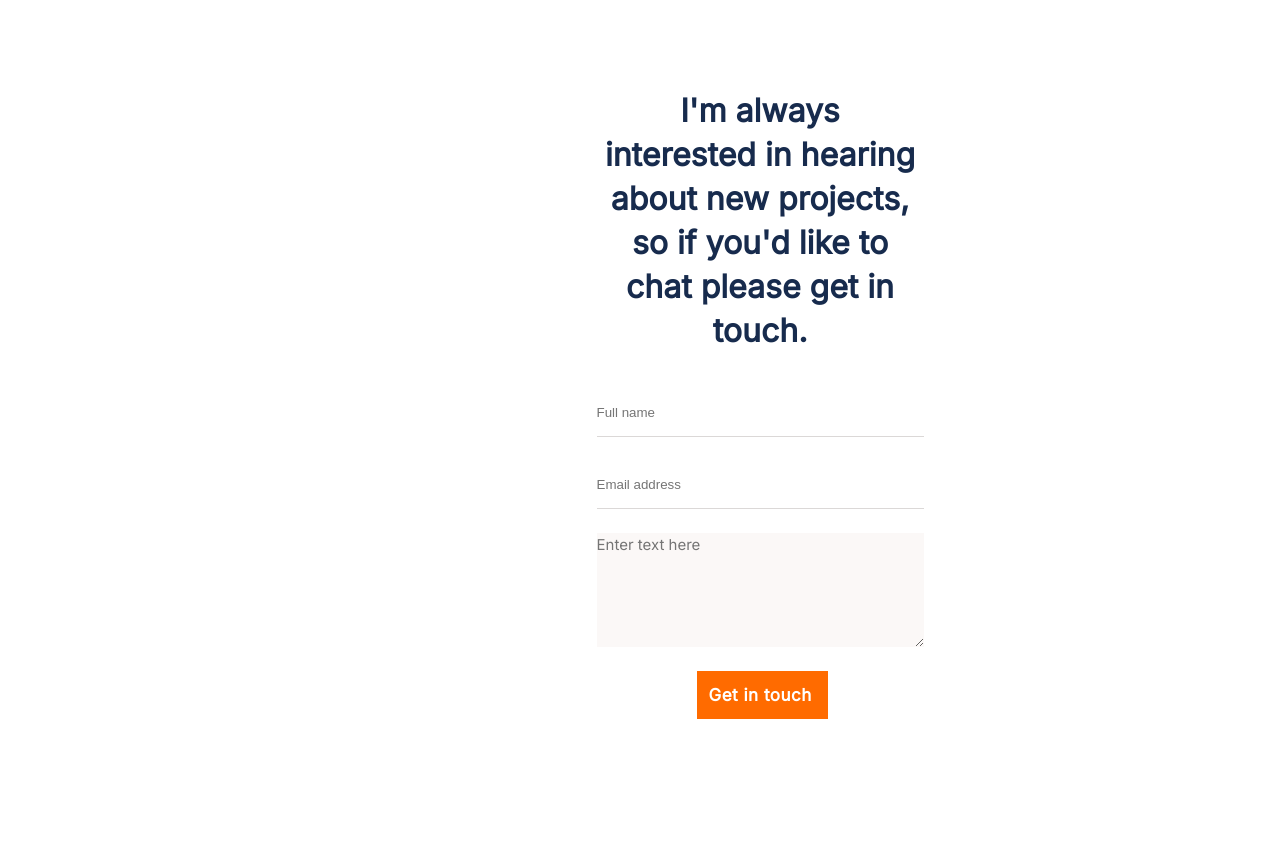
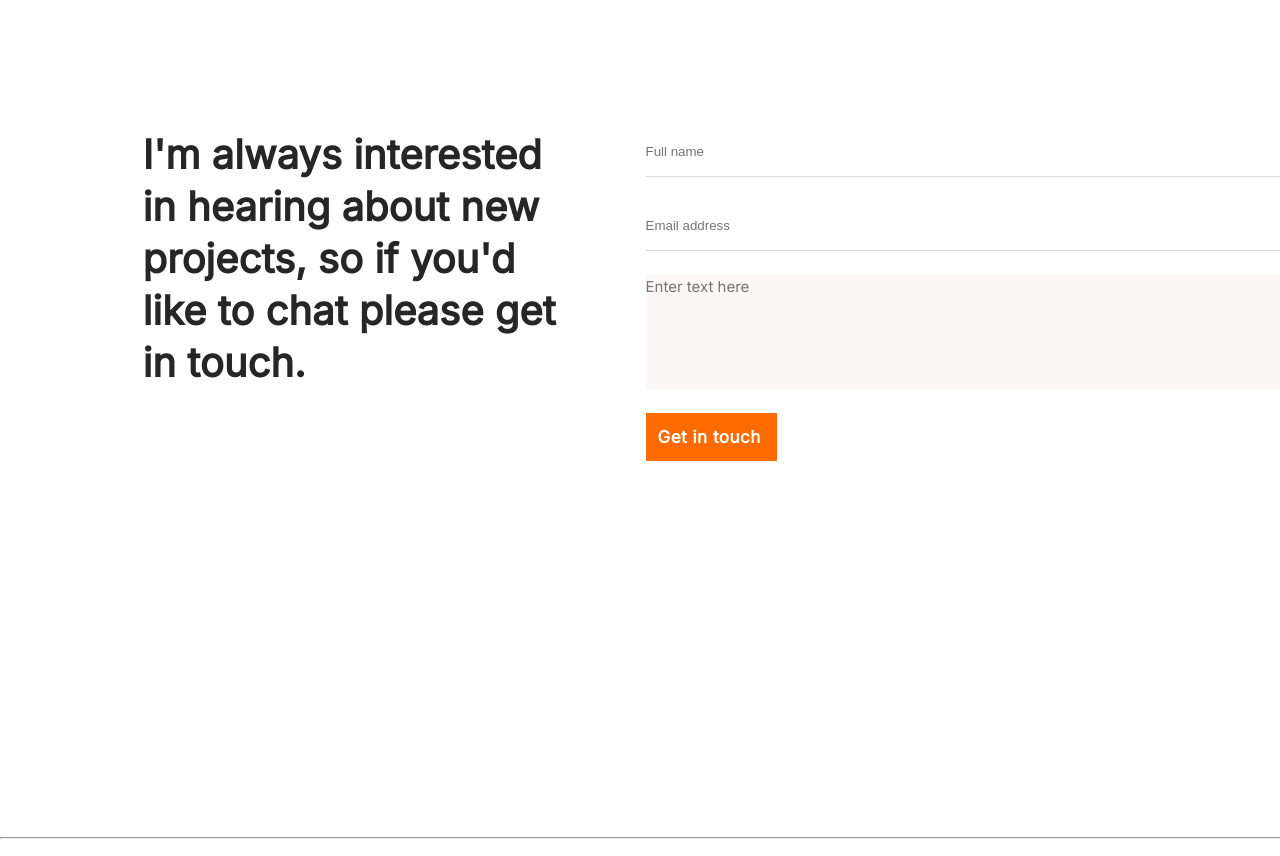
Before and after one commit to Amrit131/portfolio-mobile, a plain HTML site: page index.html in a window 1280 px wide. Shown: the part 4270-5126 px from the top of the page. Drawn offline with Linux system fonts and the light colour scheme.

Commit message:
Add  Form section

```diff
--- a/index.html
+++ b/index.html
@@ -248,8 +248,12 @@
             </ul>
         </section>
         <section class="form-section">
+            <div class="form-content">
                 <div class="form-heading">
                     <h5 class="header-7"><strong>I'm always <br> interested in hearing <br> about new projects, <br> so if you'd like to <br> chat please get in touch.</strong></h5>
+                </div>
+                <div class="form-heading-1">
+                    <h5 class="header-7"><strong>I'm always interested <br> in hearing about new <br> projects, so if you'd <br> like to chat please get in touch.</strong></h5>
                 </div>
                 <div class="form-container">
                     <form action="https://formspree.io/f/mnqrdlzl" id="form" method="POST">
@@ -258,6 +262,7 @@
                         <textarea name="message" id="msg" rows="10" placeholder="Enter text here" required maxlength="500"></textarea>
                         <button type="submit" id="btn-form">Get in touch</button>
                     </form>
+                </div>
             </div>
             <footer class="social-links">
                 <hr class="line-2">
--- a/style.css
+++ b/style.css
@@ -508,13 +508,8 @@ body {
   justify-content: center;
 }
 
-.form-heading {
-  width: 327px;
-  height: 216px;
-  display: flex;
-  align-items: center;
-  margin-bottom: 60px;
-  margin-top: 150px;
+.form-heading-1 {
+  display: none;
 }
 
 .header-7 {
@@ -1297,4 +1292,135 @@ body {
   #Languages-list {
     margin-top: -70px;
   }
+
+  .form-section {
+    width: 1520px;
+    height: inherit;
+  }
+
+  .form-content {
+    width: 1463px;
+    height: 590px;
+    display: flex;
+    align-items: center;
+    justify-content: center;
+    margin-left: -40px;
+  }
+
+  .form-heading {
+    display: none;
+  }
+
+  .form-heading-1 {
+    width: 455px;
+    height: 256px;
+    display: flex;
+    margin-bottom: 170px;
+  }
+
+  .header-7 {
+    font-family: "Inter", sans-serif, 'Times New Roman', Times, serif;
+    font-weight: 700;
+    font-size: 40px;
+    font-style: normal;
+    line-height: 52px;
+    text-align: start;
+    color: #262626;
+    margin: 0;
+  }
+
+  .form-container {
+    width: 700px;
+    height: 630px;
+    display: flex;
+    flex-direction: column;
+    align-items: center;
+    margin-top: 200px;
+    margin-left: 40px;
+  }
+
+  #form {
+    display: flex;
+    flex-direction: column;
+    gap: 24px;
+  }
+
+  .input {
+    width: 684px;
+    height: 50px;
+    border: none;
+    color: #979493;
+    border-bottom: solid 1px #dbd8d7;
+  }
+
+  #msg {
+    width: 684px;
+    height: 114px;
+    background: #fbf8f7;
+    border: none;
+    font-family: 'Inter', sans-serif, 'Times New Roman', Times, serif;
+    font-size: 15px;
+    font-weight: 400;
+    line-height: 24px;
+  }
+
+  #btn-form {
+    width: 131px;
+    height: 48px;
+    display: flex;
+    flex-direction: row;
+    align-items: center;
+    text-align: center;
+    background-color: #ff6b00;
+    color: #fff;
+    border: none;
+    font-family: "Inter", sans-serif;
+    font-style: normal;
+    font-weight: 700;
+    font-size: 17px;
+    line-height: 24px;
+    letter-spacing: 0.03em;
+    margin: 0;
+  }
+
+  #btn-form:hover {
+    color: #f55800;
+    background-color: #fff5e1;
+    border: 1px solid #f55800;
+  }
+
+  #btn-form:active {
+    color: #fff;
+    border: none;
+    background-color: #ff6b00;
+    width: 141px;
+    height: 50px;
+    left: 407px;
+    top: calc(50% - 48px / 2 + 46.5px);
+  }
+
+  #btn-form:disabled {
+    width: 141px;
+    height: 48px;
+    left: 564px;
+    top: calc(50% - 48px / 2 + 46.5px);
+    background: #f4f1f0;
+  }
+
+  .social-links {
+    width: 1520px;
+    height: 20px;
+    margin-top: 200px;
+  }
+
+  .line-2 {
+    height: 1px;
+    color: #dfe1e6;
+  }
+
+  .socials-container-1 {
+    width: 1520px;
+    height: 70px;
+    padding-right: 120px;
+  }
 }
```
Lines whose indentation alone changed are shown as unchanged.
